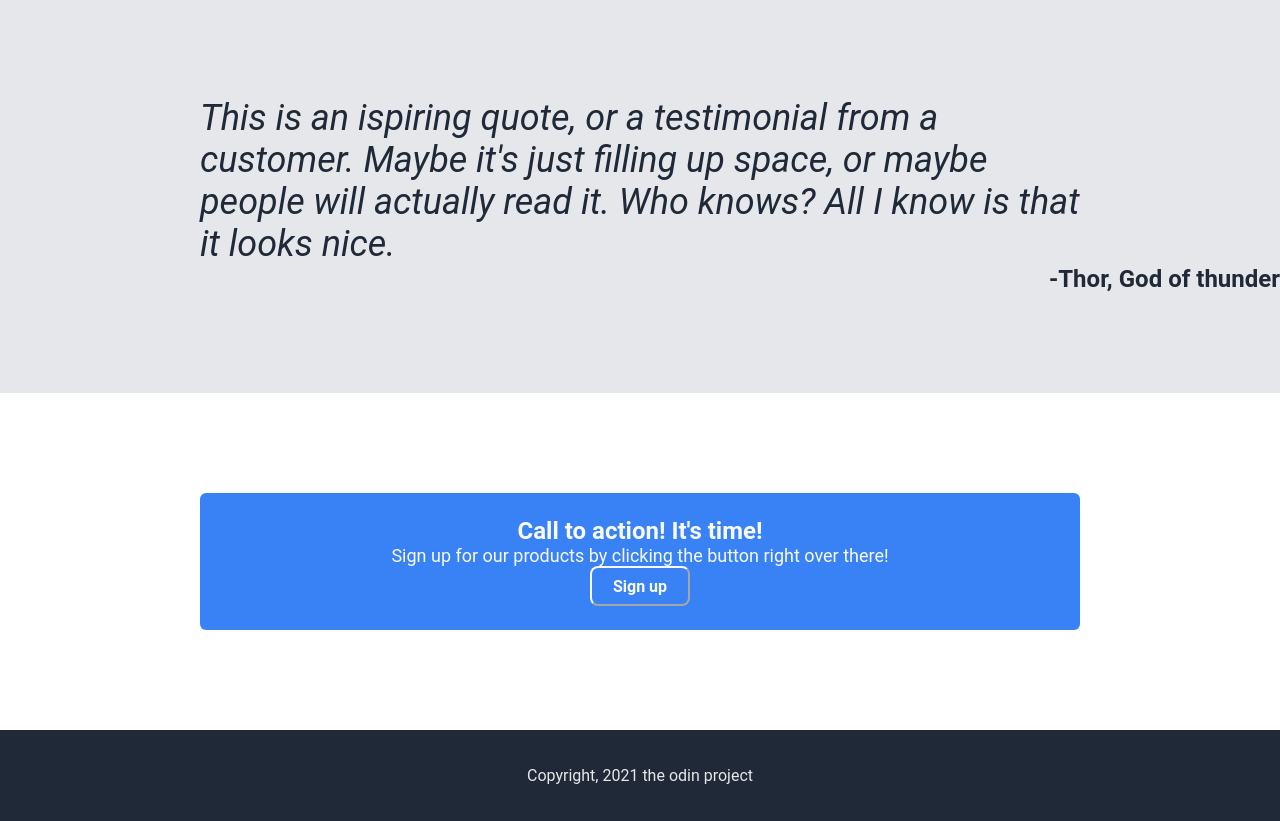
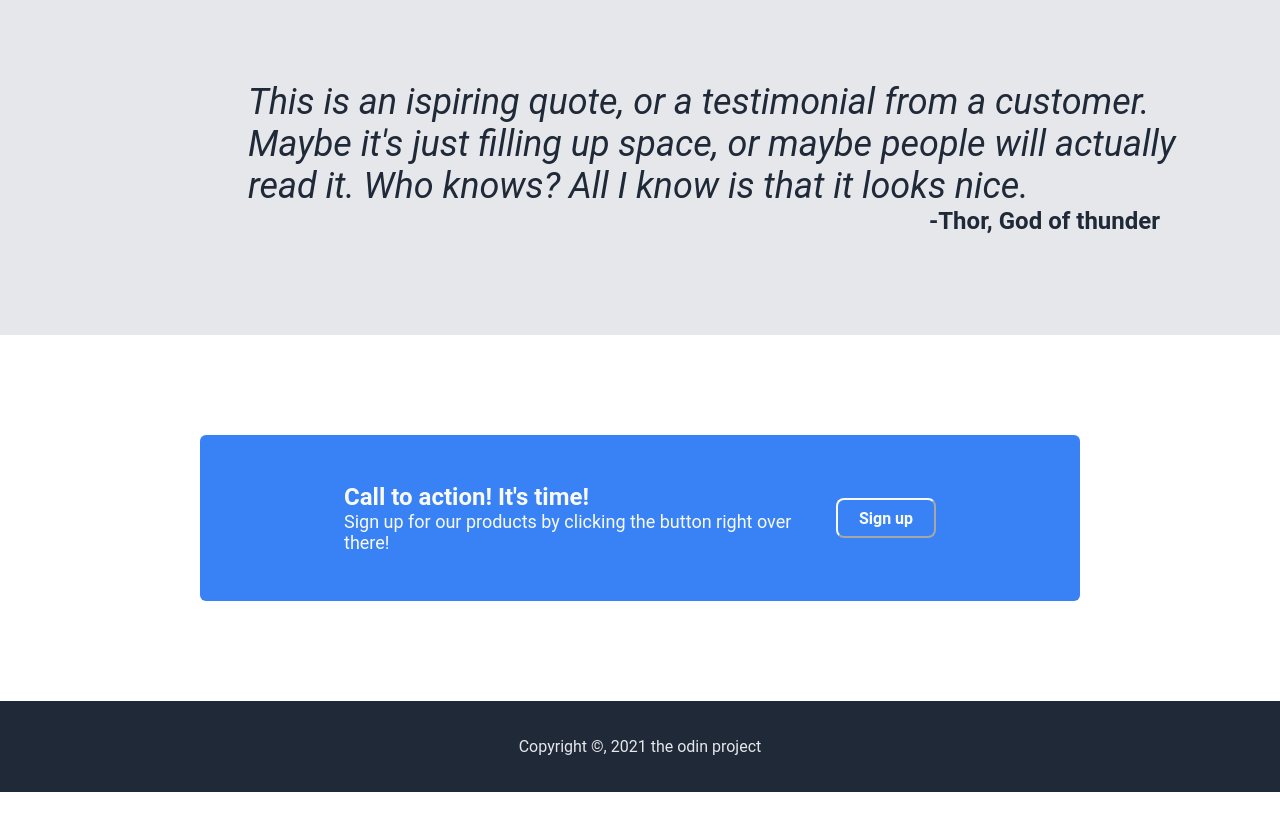
Before and after one commit to mpachonm/landing_page, a plain HTML site: page index.html in a window 1280 px wide. Shown: the part 780-1601 px from the top of the page. After the commit the page ends 1572 px from the top, so only its background shows below. Drawn offline with Linux system fonts and the light colour scheme.

Commit message:
Fix CTA section styling and orientation

```diff
--- a/index.html
+++ b/index.html
@@ -8,7 +8,6 @@
 </head>
 <body>
     <div class="header">
-    <div class="header1">
     <div class="logo_header">
         Header logo
       </div>
@@ -19,7 +18,7 @@
             <li><a href="#">header link three</a></li>
         </ul>
     </div>
-</div>
+
     <div class="sign_up">
     <div class="sign_up_text">
         <div class="awesome">This website is awesome</div>
@@ -57,17 +56,22 @@
         <div class="author">-Thor, God of thunder</div>
     </div>
     <div class="CTA_container">
+        <div class="CTA_text">
+        <div class="CTA_left">
         <div class="CTA_title">
             Call to action! It's time!
         </div>
-        <div class="CTA_text">
+        <div class="CTA_subtext">
             Sign up for our products by clicking the button right over there!
         </div>
+    </div>
+
                 <a href="#"><button>Sign up</button></a>
 
     </div>
+</div>
     <div class="footer">
-        Copyright, 2021 the odin project
+        Copyright ©, 2021 the odin project
     </div>
 </body>
 </html>
--- a/style.css
+++ b/style.css
@@ -85,6 +85,7 @@ a{
     flex-direction: column;
     align-items: center;
    justify-content:center;
+   padding:0 48px 0 48px;
   }
 
   .quote {
@@ -93,33 +94,50 @@ a{
     font-style: italic;
     margin-top: 100px;
     margin-left: 200px;
-  margin-right: 200px;
+
   }
 
   .author {
     color: #1f2937;
     font-weight: bold;
     margin-bottom: 100px;
+    margin-right: 72px;
   }
 
   .CTA_container {
     background-color: #3882f6;
     margin:100px 200px;
-    padding: 24px;
-    text-align: center;
+    padding: 48px 144px 48px 144px;
     border-radius: 6px;
+    display: flex;
+
+
   }
 
+
+  .CTA_text{
+    display: flex;
+    align-items: center;
+    flex:1;
+  }
   .CTA_title{
     color: #f9faf8;
     font-size: 24px;
     font-weight: bolder;
+
   }
 
-  .CTA_text{
+  .CTA_subtext{
     color: #f9faf8;
     font-size: 18px;
+
   }
+
+  .CTA_left{
+
+   flex:1;
+  }
+
 
   .author{
     font-weight: bold;
@@ -181,12 +199,6 @@ a{
     justify-content: center;
     flex-direction: column;
     text-align: center;
-    padding: 16px;
+    padding: 0 16px 16px 16px;
 
   }
-
-  .header1 {
-    width: 100%;
-    align-items: center;
-    flex-direction: column;
-  }
```
